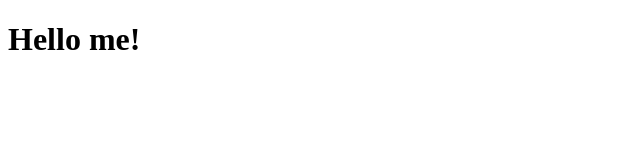
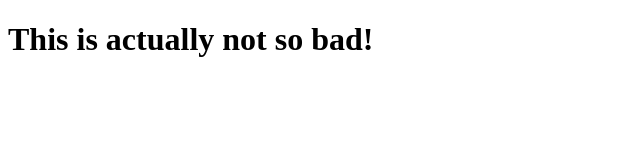
Before and after one commit to saipat/AngularTest, a website: page index.html in a window 1280 px wide. Shown: the whole page, without its empty margins (0-640 px from the left). Drawn offline with Linux system fonts and the light colour scheme.

```diff
--- a/index.html
+++ b/index.html
@@ -7,6 +7,6 @@
     <title>Document</title>
 </head>
 <body>
-    <h1>Hello me!</h1>
+    <h1>This is actually not so bad!</h1>
 </body>
 </html>
```
Also changed, not shown: package.json (added, +24 -0 lines), 2 other files.
